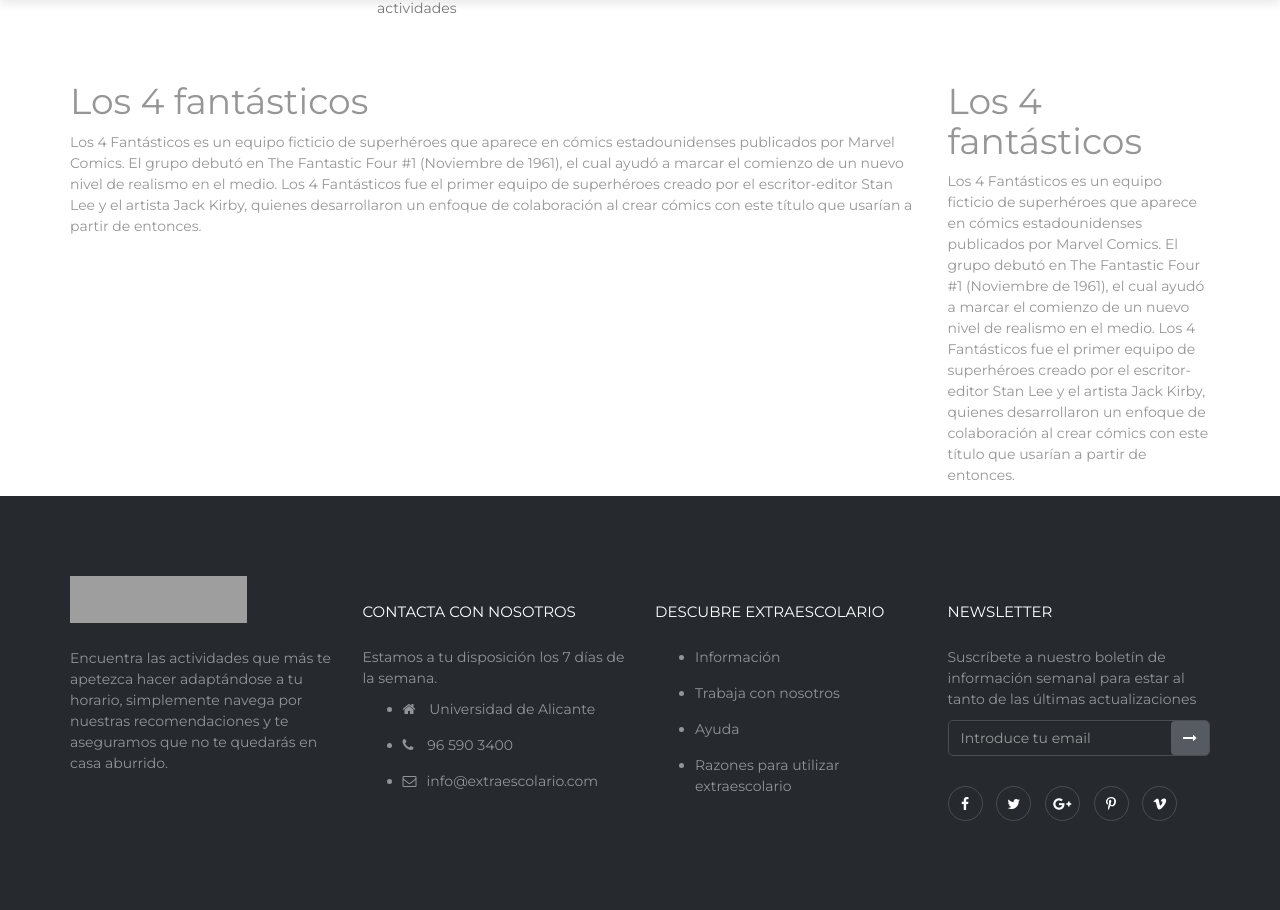
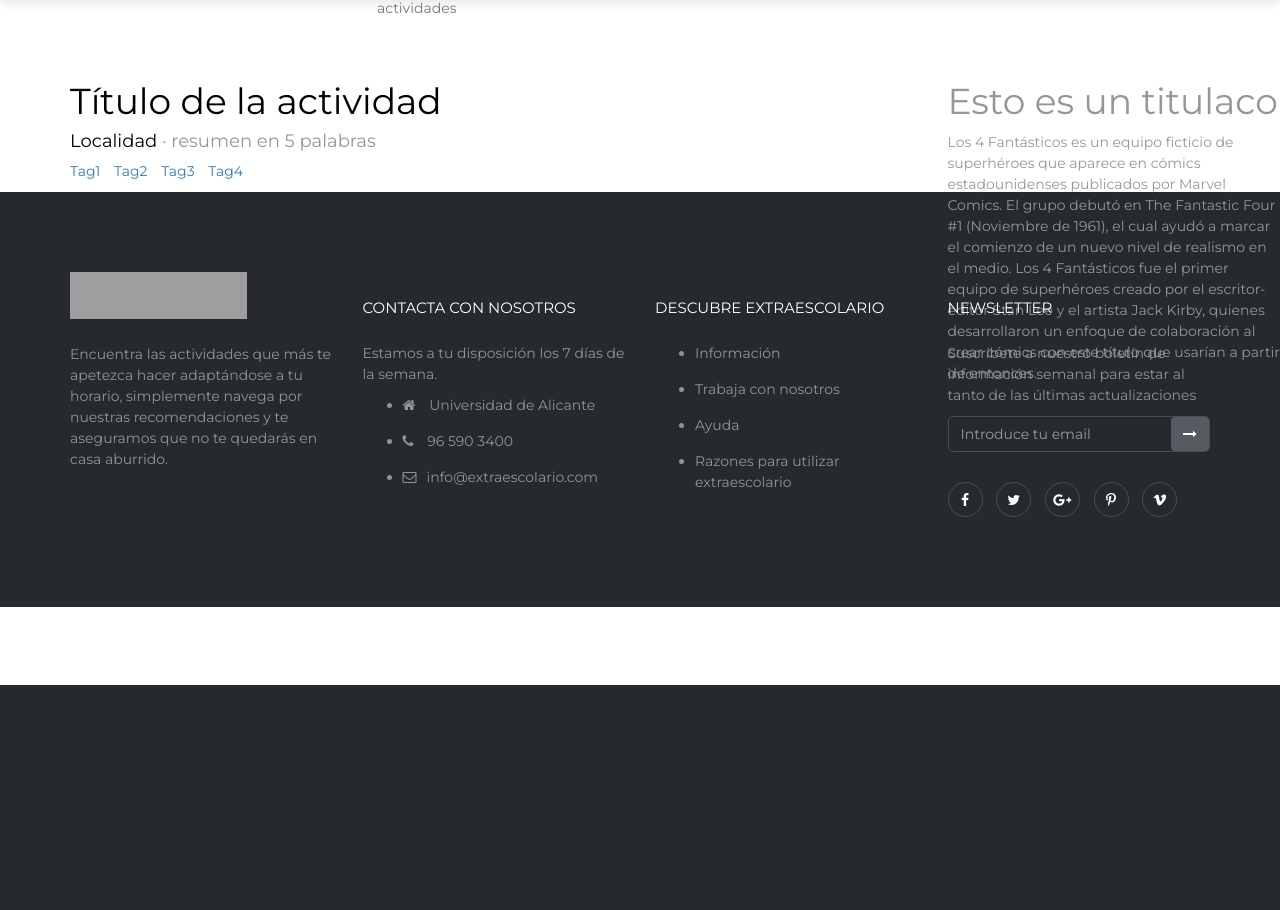
Before and after one commit to jespinosa94/Extraescolario, a PHP site: page /perfilActividad.php in a window 1280 px wide. Shown: the part 115-1025 px from the top of the page. After the commit the page ends 800 px from the top, so only its background shows below. Run offline with PHP 8.4, Linux system fonts and the light colour scheme; grey boxes are pictures that could not be loaded.

Commit message:
Titulo de la actividad añadido

```diff
--- a/perfilActividad.php
+++ b/perfilActividad.php
@@ -40,7 +40,7 @@
               <a class="navbar-brand" href="index.html"></a>
             </div>
 
-            <div class="collapse navbar-collapse navbar1">
+            <div class="collapse navbar-collapse" id="navbar1">
               <ul class="nav navbar-nav" id="registroOFR">
                 <li class="dropdown singleDrop">
                   <a href="#">Oferta tus propias actividades</a>
@@ -63,10 +63,28 @@
       </header>
 
       <!--Cuerpo -->
-      <div class="container">
+      <div class="actividad container">
         <div class="row">
           <div class="col-md-9">
-            <h1> Los 4 fantásticos </h1>
+            <div class="datosAct">
+              <h1 style="color:black">Título de la actividad</h1>
+              <div class="tagLine">
+                <h4><span style="color:black">Localidad </span> · resumen en 5 palabras</h4>
+                <ul class="list-inline">
+                  <li><a href="#">Tag1</a></li>
+                  <li><a href="#">Tag2</a></li>
+                  <li><a href="#">Tag3</a></li>
+                  <li><a href="#">Tag4</a></li>
+                </ul>
+              </div>
+            </div>
+            <div class="horarioAct">
+
+            </div>
+          </div>
+          <div class="col-md-3">
+            <div class="affix">
+              <h1> Esto es un titulaco </h1>
               <p>
               Los 4 Fantásticos es un equipo ficticio de superhéroes que aparece en cómics
               estadounidenses publicados por Marvel Comics. El grupo debutó en The Fantastic
@@ -77,17 +95,6 @@
               título que usarían a partir de entonces.
               </p>
             </div>
-          <div class="col-md-3">
-            <h1> Los 4 fantásticos </h1>
-            <p>
-            Los 4 Fantásticos es un equipo ficticio de superhéroes que aparece en cómics
-            estadounidenses publicados por Marvel Comics. El grupo debutó en The Fantastic
-            Four #1 (Noviembre de 1961), el cual ayudó a marcar el comienzo de un nuevo
-            nivel de realismo en el medio. Los 4 Fantásticos fue el primer equipo de
-            superhéroes creado por el escritor-editor Stan Lee y el artista Jack Kirby,
-            quienes desarrollaron un enfoque de colaboración al crear cómics con este
-            título que usarían a partir de entonces.
-            </p>
           </div>
         </div>
       </div>
```
Also changed, not shown: plantilla.php (+3 -4 lines). Lines whose indentation alone changed are shown as unchanged.
